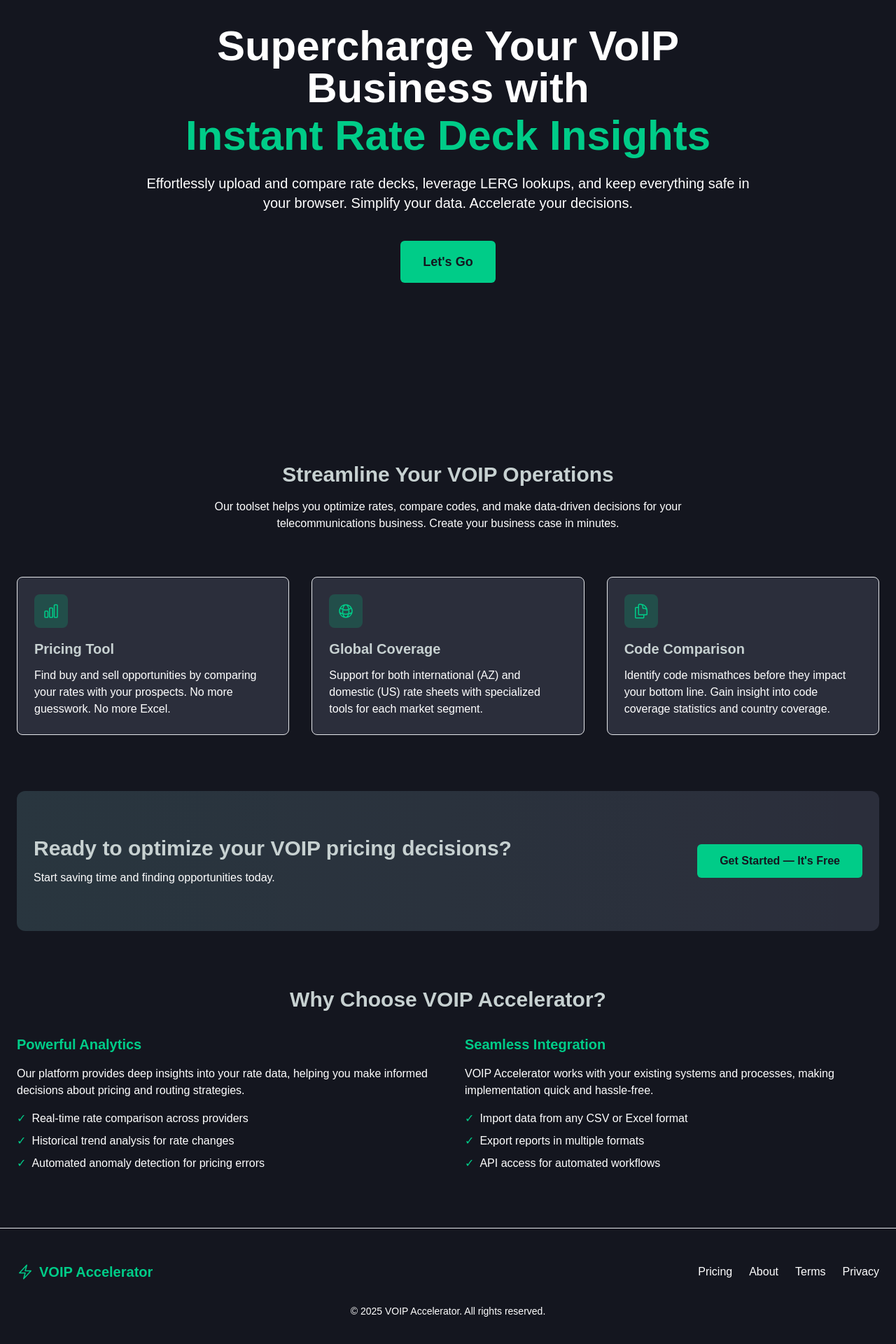
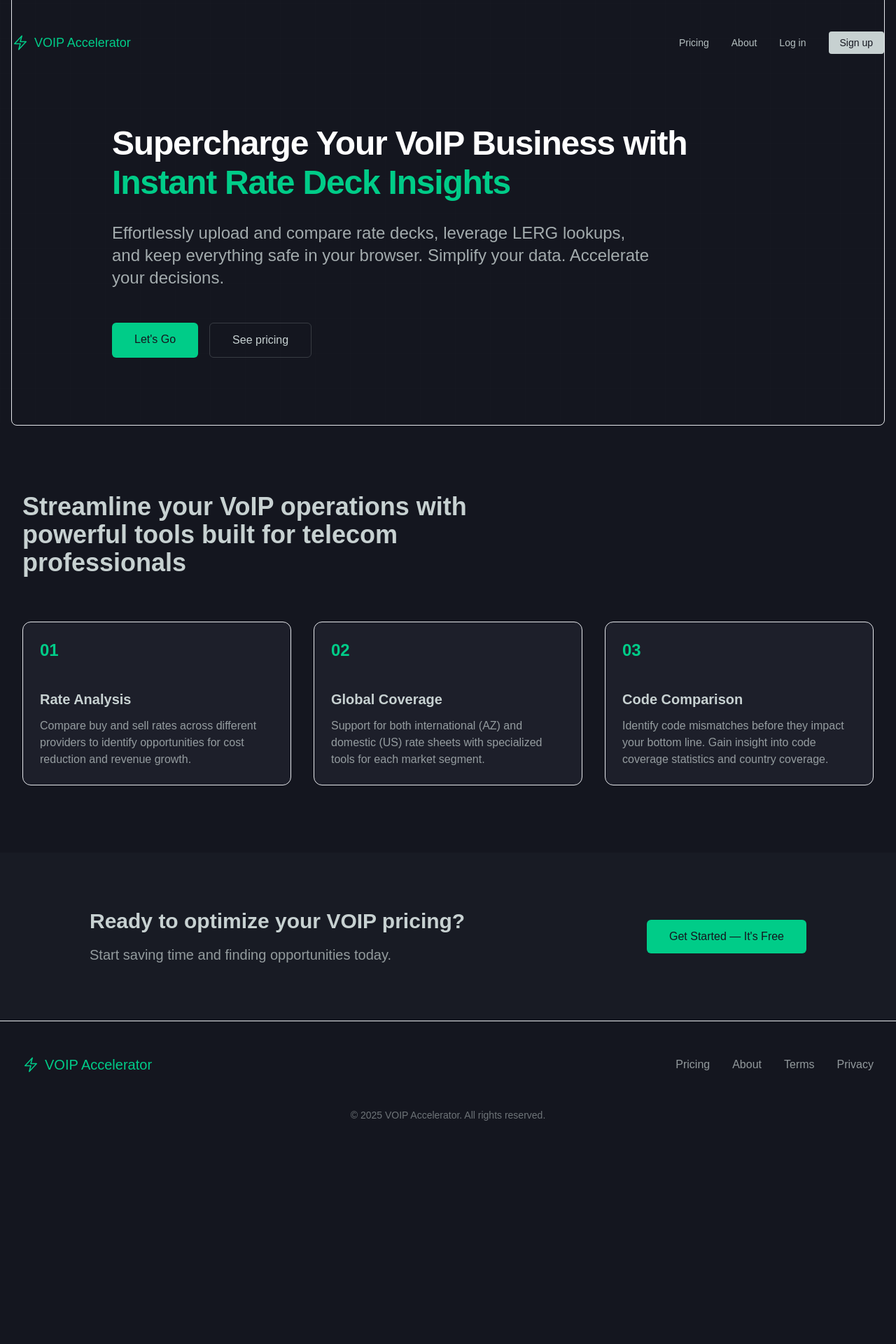
Before and after one commit to kdjordan/voip-accelerator, a Vue app in the folder client/: page /home in a window 1280 px wide. Shown: the part 196-2116 px from the top of the page at 70% size. After the commit the page ends 1847 px from the top, so only its background shows below. Built offline with nearby package versions, Linux system fonts and the light colour scheme; a web font is replaced by a local one.

Commit message:
REFACTOR: homepage design

```diff
--- a/client/src/components/shared/TopNav.vue
+++ b/client/src/components/shared/TopNav.vue
@@ -1,42 +1,44 @@
 <template>
   <header
     ref="header"
-    class="fixed top-0 left-0 right-0 z-[100] w-full transition-transform duration-500 tracking-wider"
-    :style="{ transform: isVisible ? 'translateY(0)' : 'translateY(-100%)' }"
+    class="z-[100] w-full transition-all duration-300 py-12"
+    :class="{
+      'translate-y-0': isVisible,
+      '-translate-y-full': !isVisible,
+      'bg-fbBlack/90 backdrop-blur-sm': hasScrolled,
+    }"
   >
-    <nav
-      class="flex justify-between items-center px-6 h-14 bg-fbBlack/95 w-full border-b border-accent/50 backdrop-blur-sm"
-    >
+    <nav class="flex justify-between items-center w-full">
       <RouterLink
         to="/home"
         class="flex items-center text-accent"
       >
-        <BoltIcon class="w-5 h-5" />
-        <span class="ml-2">VOIP ACCELERATOR</span>
+        <BoltIcon class="w-6 h-6" />
+        <span class="text-lg font-medium ml-2">VOIP Accelerator</span>
       </RouterLink>
 
-      <div class="flex items-center space-x-6">
+      <div class="flex items-center space-x-8">
         <RouterLink
-          to="/azview"
-          class="text-fbWhite/80 hover:text-fbWhite transition-colors text-sm"
+          to="/pricing"
+          class="text-fbWhite/90 hover:text-fbWhite transition-colors text-sm"
         >
           Pricing
         </RouterLink>
         <RouterLink
-          to="/azview"
-          class="text-fbWhite/80 hover:text-fbWhite transition-colors text-sm"
+          to="/about"
+          class="text-fbWhite/90 hover:text-fbWhite transition-colors text-sm"
         >
           About
         </RouterLink>
         <RouterLink
-          to="/azview"
-          class="text-fbWhite/80 hover:text-fbWhite transition-colors text-sm"
+          to="/login"
+          class="text-fbWhite/90 hover:text-fbWhite transition-colors text-sm"
         >
           Log in
         </RouterLink>
         <RouterLink
-          to="/azview"
-          class="bg-fbWhite text-fbBlack text-sm font-medium px-3 py-1 rounded hover:bg-fbWhite/90 transition-colors"
+          to="/signup"
+          class="bg-fbWhite text-fbBlack text-sm font-medium px-4 py-1.5 rounded hover:bg-fbWhite/90 transition-colors"
         >
           Sign up
         </RouterLink>
@@ -55,14 +57,23 @@
 
   const header = ref<HTMLElement | null>(null);
   const isVisible = ref(true);
-  let lastScrollY = window.scrollY;
+  const hasScrolled = ref(false);
+  let lastScrollY = 0;
+  let scrollThreshold = 50; // Show background after scrolling this many pixels
+  let scrollDistance = 20; // Only hide after scrolling down this much
 
   function handleScroll() {
     const currentScrollY = window.scrollY;
 
-    if (currentScrollY > lastScrollY) {
+    // Set the background based on scroll position
+    hasScrolled.value = currentScrollY > scrollThreshold;
+
+    // Determine if the navbar should be visible
+    if (currentScrollY > lastScrollY + scrollDistance) {
+      // Scrolling down
       isVisible.value = false;
-    } else {
+    } else if (currentScrollY < lastScrollY - 5 || currentScrollY < scrollThreshold) {
+      // Scrolling up or near the top
       isVisible.value = true;
     }
 
@@ -71,6 +82,8 @@
 
   onMounted(() => {
     window.addEventListener('scroll', handleScroll, { passive: true });
+    // Initial check of scroll position
+    handleScroll();
   });
 
   onUnmounted(() => {
@@ -78,4 +91,6 @@
   });
 </script>
 
-<style scoped></style>
+<style scoped>
+  /* Additional styling if needed */
+</style>
--- a/client/src/pages/HomeView.vue
+++ b/client/src/pages/HomeView.vue
@@ -1,5 +1,5 @@
 <script setup lang="ts">
-  import { BoltIcon, GlobeAltIcon, ChartBarIcon, DocumentDuplicateIcon } from '@heroicons/vue/24/outline';
+  import { BoltIcon } from '@heroicons/vue/24/outline';
   import { RouterLink } from 'vue-router';
   import TopNav from '@/components/shared/TopNav.vue';
 </script>
@@ -7,92 +7,100 @@
 <template>
   <div class="min-h-screen bg-fbBlack text-white overflow-x-hidden">
     <!-- Top Navigation Bar -->
+
+    <!-- Hero Section - Simplified to match reference design -->
+    <section class="mt-24 border rounded-lg mx-4 py-24">
       <TopNav />
+      <!-- Colorful gradient background -->
+      <!-- <div class="absolute inset-0 bg-gradient-to-br from-accent/20 via-accent/10 to-fbBlack z-0 border border-fbBorder/20 m-8 rounded-lg"></div> -->
 
-    <!-- Hero Section -->
-    <section class="relative min-h-[90vh] flex items-center justify-center overflow-hidden">
-      <div class="container mx-auto px-6 relative z-10">
-        <div class="max-w-4xl mx-auto text-center">
-          <h1 class="text-4xl md:text-5xl lg:text-6xl font-bold mb-6 leading-tight">
+      <!-- Grid pattern overlay -->
+      <div class="absolute inset-0 bg-grid-pattern opacity-10 z-0"></div>
+
+      <!-- Content container -->
+      <div class="container mx-auto px-8 relative z-10 max-w-5xl">
+        <div class="space-y-8">
+          <!-- Main headline - Large and prominent -->
+          <h1 class="text-6xl md:text-7xl lg:text-5xl font-bold tracking-tight">
             Supercharge Your VoIP Business with
             <span class="text-accent block mt-2">Instant Rate Deck Insights</span>
           </h1>
-          <p class="text-xl mb-10 text-fbLightMuted">
-            Effortlessly upload and compare rate decks, leverage LERG lookups, and keep everything
-            safe in your browser. Simplify your data. Accelerate your decisions.
+
+          <!-- Subheading - Clean and focused -->
+          <p class="text-xl md:text-2xl text-fbWhite/80 max-w-3xl">
+            Effortlessly upload and compare rate decks, leverage LERG lookups, and keep everything safe in your browser.
+            Simplify your data. Accelerate your decisions.
           </p>
-          <div class="flex flex-col sm:flex-row gap-4 justify-center">
+
+          <!-- Call to action buttons -->
+          <div class="flex flex-wrap gap-4 pt-4">
             <RouterLink
               to="/azview"
-              class="bg-accent text-fbBlack font-semibold py-4 px-8 rounded-md hover:bg-accent/90 transition-colors text-center text-lg"
+              class="bg-accent text-fbBlack font-medium px-8 py-3 rounded-md hover:bg-accent/90 transition-colors text-center"
             >
               Let's Go
+            </RouterLink>
+
+            <RouterLink
+              to="/pricing"
+              class="bg-transparent border border-fbWhite/20 text-fbWhite font-medium px-8 py-3 rounded-md hover:bg-fbWhite/10 transition-colors text-center"
+            >
+              See pricing
             </RouterLink>
           </div>
         </div>
       </div>
     </section>
 
-    <!-- Add a lot of content to ensure scrolling -->
-    <div class="py-20">
-      <div class="container mx-auto px-6">
-        <div class="space-y-20">
-          <!-- Features Section -->
-          <section class="relative z-10">
-            <h2 class="text-3xl font-bold text-center mb-4 text-fbWhite">Streamline Your VOIP Operations</h2>
-            <p class="text-center text-fbLightMuted max-w-2xl mx-auto mb-16">
-              Our toolset helps you optimize rates, compare codes, and make data-driven decisions for your
-              telecommunications business. Create your business case in minutes.
-            </p>
+    <!-- Features Section - Simplified and modernized -->
+    <section class="py-24 relative z-10 bg-fbBlack">
+      <div class="container mx-auto px-8">
+        <h2 class="text-4xl font-bold mb-16 text-fbWhite max-w-3xl">
+          Streamline your VoIP operations with powerful tools built for telecom professionals
+        </h2>
 
         <div class="grid grid-cols-1 md:grid-cols-3 gap-8">
-              <div class="bg-fbHover p-6 rounded-lg border border-fbBorder/50 hover:border-accent/50 transition-all">
-                <div class="w-12 h-12 rounded-lg bg-accent/20 flex items-center justify-center mb-4">
-                  <ChartBarIcon class="w-6 h-6 text-accent" />
-                </div>
-                <h3 class="text-xl font-bold mb-3 text-fbWhite">Pricing Tool</h3>
-                <p class="text-fbLightMuted">
-                  Find buy and sell opportunities by comparing your rates with your prospects. No more guesswork. No more Excel.
+          <div class="p-6 rounded-xl bg-fbHover/40 border border-fbBorder/20 hover:border-accent/30 transition-all">
+            <div class="w-12 h-12 mb-6 text-accent font-bold text-2xl">01</div>
+            <h3 class="text-xl font-bold mb-3 text-fbWhite">Rate Analysis</h3>
+            <p class="text-fbWhite/70">
+              Compare buy and sell rates across different providers to identify opportunities for cost reduction and
+              revenue growth.
             </p>
           </div>
 
-              <div class="bg-fbHover p-6 rounded-lg border border-fbBorder/50 hover:border-accent/50 transition-all">
-                <div class="w-12 h-12 rounded-lg bg-accent/20 flex items-center justify-center mb-4">
-                  <GlobeAltIcon class="w-6 h-6 text-accent" />
-                </div>
+          <div class="p-6 rounded-xl bg-fbHover/40 border border-fbBorder/20 hover:border-accent/30 transition-all">
+            <div class="w-12 h-12 mb-6 text-accent font-bold text-2xl">02</div>
             <h3 class="text-xl font-bold mb-3 text-fbWhite">Global Coverage</h3>
-                <p class="text-fbLightMuted">
-                  Support for both international (AZ) and domestic (US) rate sheets with specialized tools for each
-                  market segment.
+            <p class="text-fbWhite/70">
+              Support for both international (AZ) and domestic (US) rate sheets with specialized tools for each market
+              segment.
             </p>
           </div>
 
-              <div class="bg-fbHover p-6 rounded-lg border border-fbBorder/50 hover:border-accent/50 transition-all">
-                <div class="w-12 h-12 rounded-lg bg-accent/20 flex items-center justify-center mb-4">
-                  <DocumentDuplicateIcon class="w-6 h-6 text-accent" />
+          <div class="p-6 rounded-xl bg-fbHover/40 border border-fbBorder/20 hover:border-accent/30 transition-all">
+            <div class="w-12 h-12 mb-6 text-accent font-bold text-2xl">03</div>
+            <h3 class="text-xl font-bold mb-3 text-fbWhite">Code Comparison</h3>
+            <p class="text-fbWhite/70">
+              Identify code mismatches before they impact your bottom line. Gain insight into code coverage statistics
+              and country coverage.
+            </p>
           </div>
-                <h3 class="text-xl font-bold mb-3 text-fbWhite">Code Comparison</h3>
-                <p class="text-fbLightMuted">
-                  Identify code mismathces before they impact your bottom line. Gain insight into code coverage statistics and country coverage.
-                </p>
         </div>
       </div>
     </section>
 
     <!-- CTA Section -->
-          <section class="py-16 bg-fbHover relative overflow-hidden rounded-xl">
-            <div class="absolute inset-0 bg-gradient-to-r from-accent/5 to-transparent"></div>
-            <div class="container mx-auto px-6 relative z-10">
-              <div class="flex flex-col md:flex-row items-center justify-between">
+    <section class="py-20 bg-fbHover/20 relative">
+      <div class="container mx-auto px-8">
+        <div class="flex flex-col md:flex-row items-center justify-between max-w-5xl mx-auto">
           <div class="mb-8 md:mb-0">
-                  <h2 class="text-3xl font-bold mb-3 text-fbWhite">Ready to optimize your VOIP pricing decisions?</h2>
-                  <p class="text-fbLightMuted max-w-xl">
-                    Start saving time and finding opportunities today.
-                  </p>
+            <h2 class="text-3xl font-bold mb-4 text-fbWhite">Ready to optimize your VOIP pricing?</h2>
+            <p class="text-fbWhite/70 max-w-xl text-xl">Start saving time and finding opportunities today.</p>
           </div>
           <RouterLink
             to="/azview"
-                  class="bg-accent text-fbBlack font-semibold py-3 px-8 rounded-md hover:bg-accent/90 transition-colors"
+            class="bg-accent text-fbBlack font-medium px-8 py-3 rounded-md hover:bg-accent/90 transition-colors whitespace-nowrap"
           >
             Get Started — It's Free
           </RouterLink>
@@ -100,97 +108,53 @@
       </div>
     </section>
 
-          <!-- Additional content to ensure scrolling -->
-          <section>
-            <h2 class="text-3xl font-bold text-center mb-8 text-fbWhite">Why Choose VOIP Accelerator?</h2>
-            <div class="grid grid-cols-1 md:grid-cols-2 gap-12">
-              <div>
-                <h3 class="text-xl font-bold mb-4 text-accent">Powerful Analytics</h3>
-                <p class="text-fbLightMuted mb-4">
-                  Our platform provides deep insights into your rate data, helping you make informed decisions about
-                  pricing and routing strategies.
-                </p>
-                <ul class="space-y-2 text-fbLightMuted">
-                  <li class="flex items-start">
-                    <span class="text-accent mr-2">✓</span>
-                    <span>Real-time rate comparison across providers</span>
-                  </li>
-                  <li class="flex items-start">
-                    <span class="text-accent mr-2">✓</span>
-                    <span>Historical trend analysis for rate changes</span>
-                  </li>
-                  <li class="flex items-start">
-                    <span class="text-accent mr-2">✓</span>
-                    <span>Automated anomaly detection for pricing errors</span>
-                  </li>
-                </ul>
+    <!-- Footer -->
+    <footer class="py-12 border-t border-fbBorder/20">
+      <div class="container mx-auto px-8">
+        <div class="flex flex-col md:flex-row justify-between items-center">
+          <div class="flex items-center text-accent mb-6 md:mb-0">
+            <BoltIcon class="w-6 h-6" />
+            <span class="text-xl font-medium ml-2">VOIP Accelerator</span>
           </div>
-              <div>
-                <h3 class="text-xl font-bold mb-4 text-accent">Seamless Integration</h3>
-                <p class="text-fbLightMuted mb-4">
-                  VOIP Accelerator works with your existing systems and processes, making implementation quick and
-                  hassle-free.
-                </p>
-                <ul class="space-y-2 text-fbLightMuted">
-                  <li class="flex items-start">
-                    <span class="text-accent mr-2">✓</span>
-                    <span>Import data from any CSV or Excel format</span>
-                  </li>
-                  <li class="flex items-start">
-                    <span class="text-accent mr-2">✓</span>
-                    <span>Export reports in multiple formats</span>
-                  </li>
-                  <li class="flex items-start">
-                    <span class="text-accent mr-2">✓</span>
-                    <span>API access for automated workflows</span>
-                  </li>
-                </ul>
-              </div>
-            </div>
-          </section>
-        </div>
-      </div>
-    </div>
-
-    <!-- Footer -->
-    <footer class="py-12 border-t border-fbBorder/30">
-      <div class="container mx-auto px-6">
-        <div class="flex flex-col md:flex-row justify-between items-center">
-          <div class="flex items-center text-accent mb-4 md:mb-0">
-            <BoltIcon class="w-6 h-6" />
-            <span class="text-xl font-bold ml-2">VOIP Accelerator</span>
-          </div>
-          <div class="flex space-x-6">
+          <div class="flex flex-wrap gap-x-8 gap-y-4">
             <RouterLink
-              to="/azview"
-              class="text-fbLightMuted hover:text-accent transition-colors"
+              to="/pricing"
+              class="text-fbWhite/70 hover:text-accent transition-colors"
             >
               Pricing
             </RouterLink>
             <RouterLink
-              to="/azview"
-              class="text-fbLightMuted hover:text-accent transition-colors"
+              to="/about"
+              class="text-fbWhite/70 hover:text-accent transition-colors"
             >
               About
             </RouterLink>
             <RouterLink
-              to="/azview"
-              class="text-fbLightMuted hover:text-accent transition-colors"
+              to="/terms"
+              class="text-fbWhite/70 hover:text-accent transition-colors"
             >
               Terms
             </RouterLink>
             <RouterLink
-              to="/azview"
-              class="text-fbLightMuted hover:text-accent transition-colors"
+              to="/privacy"
+              class="text-fbWhite/70 hover:text-accent transition-colors"
             >
               Privacy
             </RouterLink>
           </div>
         </div>
-        <div class="mt-8 text-center text-fbLightMuted text-sm">
+        <div class="mt-12 text-center text-fbWhite/50 text-sm">
           &copy; {{ new Date().getFullYear() }} VOIP Accelerator. All rights reserved.
         </div>
       </div>
     </footer>
   </div>
 </template>
+
+<style scoped>
+  .bg-grid-pattern {
+    background-size: 50px 50px;
+    background-image: linear-gradient(to right, rgba(255, 255, 255, 0.05) 1px, transparent 1px),
+      linear-gradient(to bottom, rgba(255, 255, 255, 0.05) 1px, transparent 1px);
+  }
+</style>
```
Lines whose indentation alone changed are shown as unchanged.
